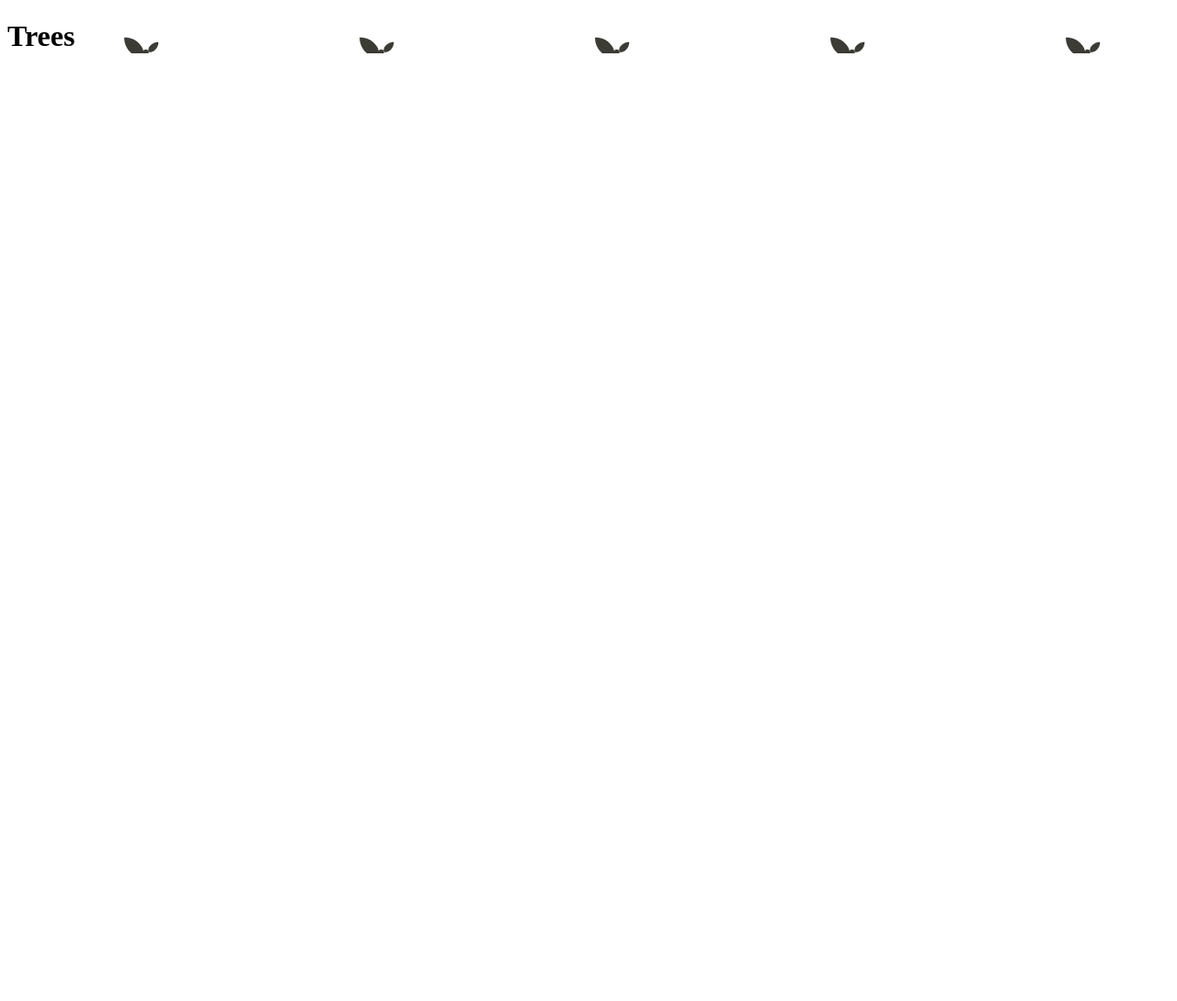
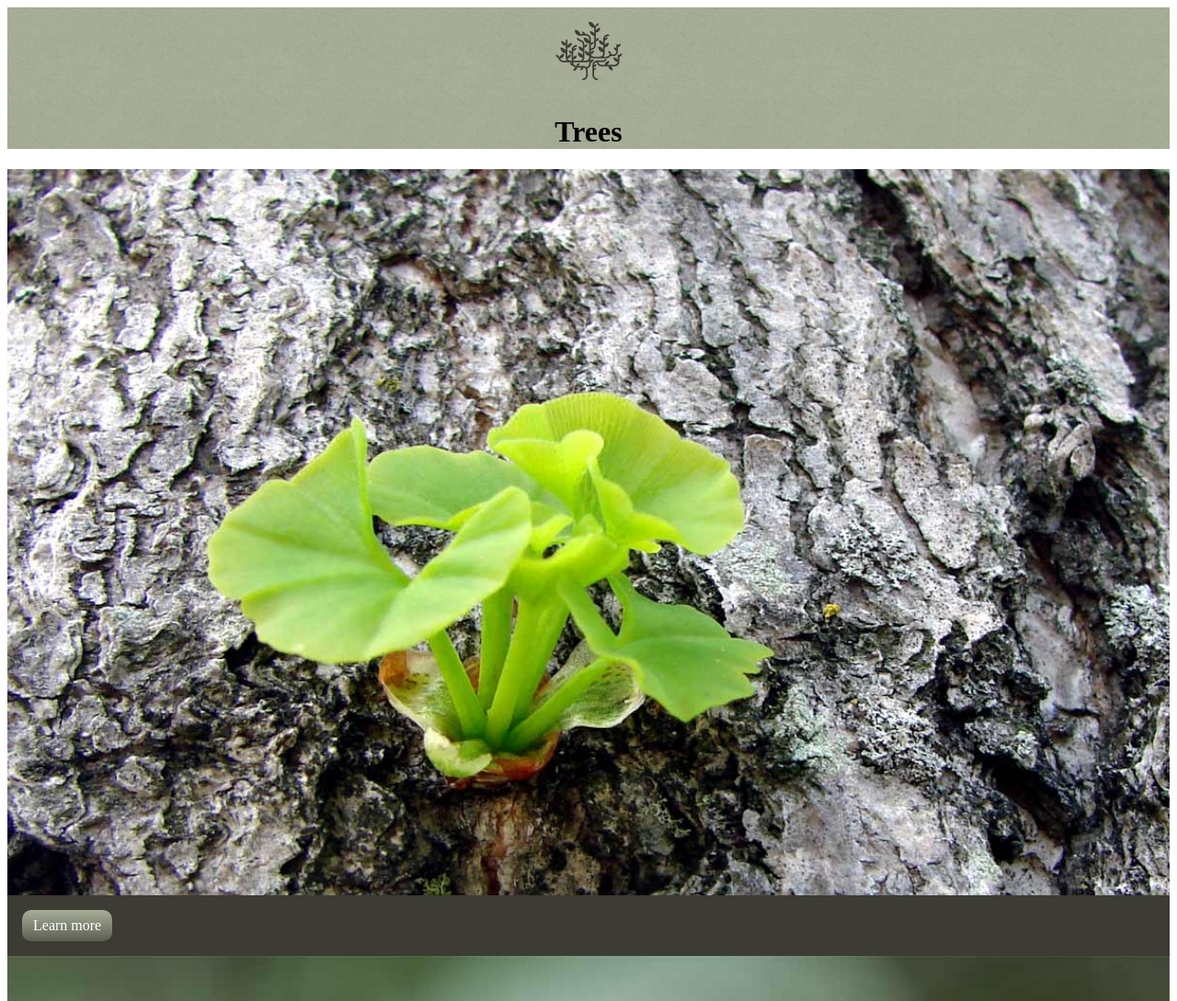
Before and after one commit to pattersons/dsn1674-images-demo, a plain HTML site: page index.html in a window 1280 px wide. Shown: the top 1089 px of the page at 92% size. Before the commit the page ends 800 px from the top, so only its background shows below. Drawn offline with Linux system fonts and the light colour scheme.

Commit message:
aded texture to background and tied up loose ends.

```diff
--- a/css/main.css
+++ b/css/main.css
@@ -6,6 +6,31 @@ html {
   box-sizing: inherit;
 }
 
+img{
+    width: 100%;
+    display: block;
+  }
+
 .masthead {
-  background-image: url("../images/logo.svg");
+  background-image: url("../images/logo.svg"), url("../images/masthead-bg.png");
+  background-size: 75px auto, 200px auto;
+  padding-top: 6em;
+  background-repeat: no-repeat, repeat;
+  background-position: center 10px, left top;
+  text-align: center;
 }
+
+  .box {
+    background-color: #3c3b34;
+    padding: 1em;
+  }
+
+ .btn {
+   display: inline-block;
+   padding: 0.5em 0.75em;
+   text-decoration: none;
+   border-radius: 10px;
+   color: #fff;
+   background-color: #a8ae98;
+   background-image: linear-gradient(to bottom, #a8ae98, #5b5e52)
+ }
--- a/index.html
+++ b/index.html
@@ -1,6 +1,7 @@
 <!DOCTYPE html>
 <html lang="en-ca">
 <head>
+  <body>
   <meta charset="utf-8">
   <title>Trees</title>
   <meta name="viewpoint" content="width=device-width,initial-scale">
@@ -9,6 +10,17 @@
   <body>
   <header class="masthead">
     <h1>Trees</h1>
+  </header>
 
-  </header>
+  <main>
+    <img src="images/leaf-1.jpg" alt="Leaves on the side of a tree trunk">
+    <div class="box">
+      <a class="btn" href="#">Learn more</a>
+    </div>
+
+    <img src="images/leaf-2.jpg" alt="Small bunch of bright green leaves">
+    <img src="images/leaf-3.jpg" alt="Tip of a branch with green leaves">
+  </main>
+
+</body>
       </html>
```
Also changed, not shown: images/leaf-1.jpg (added), images/leaf-2.jpg (added), images/leaf-3.jpg (added), images/masthead-bg.png (added).
